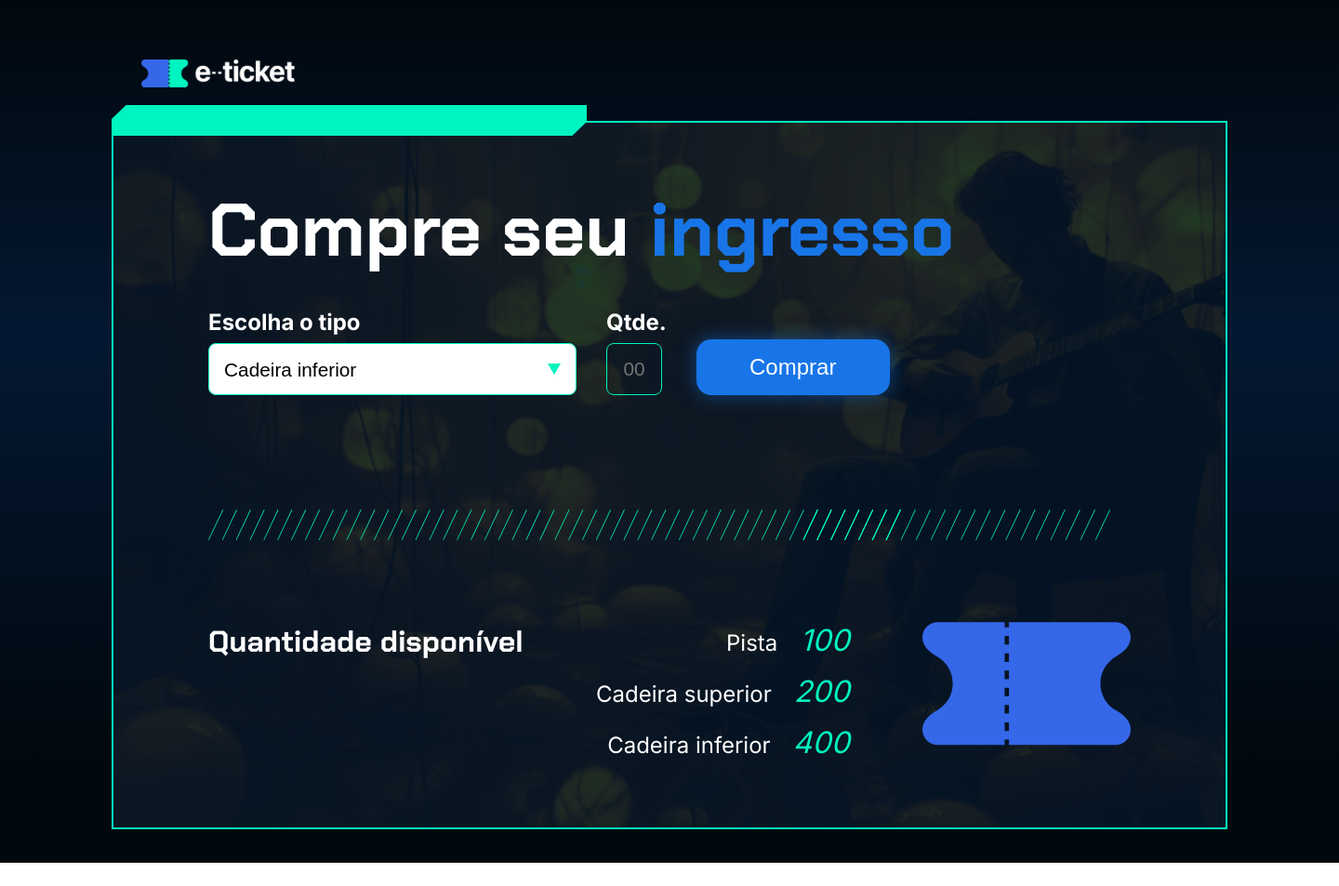
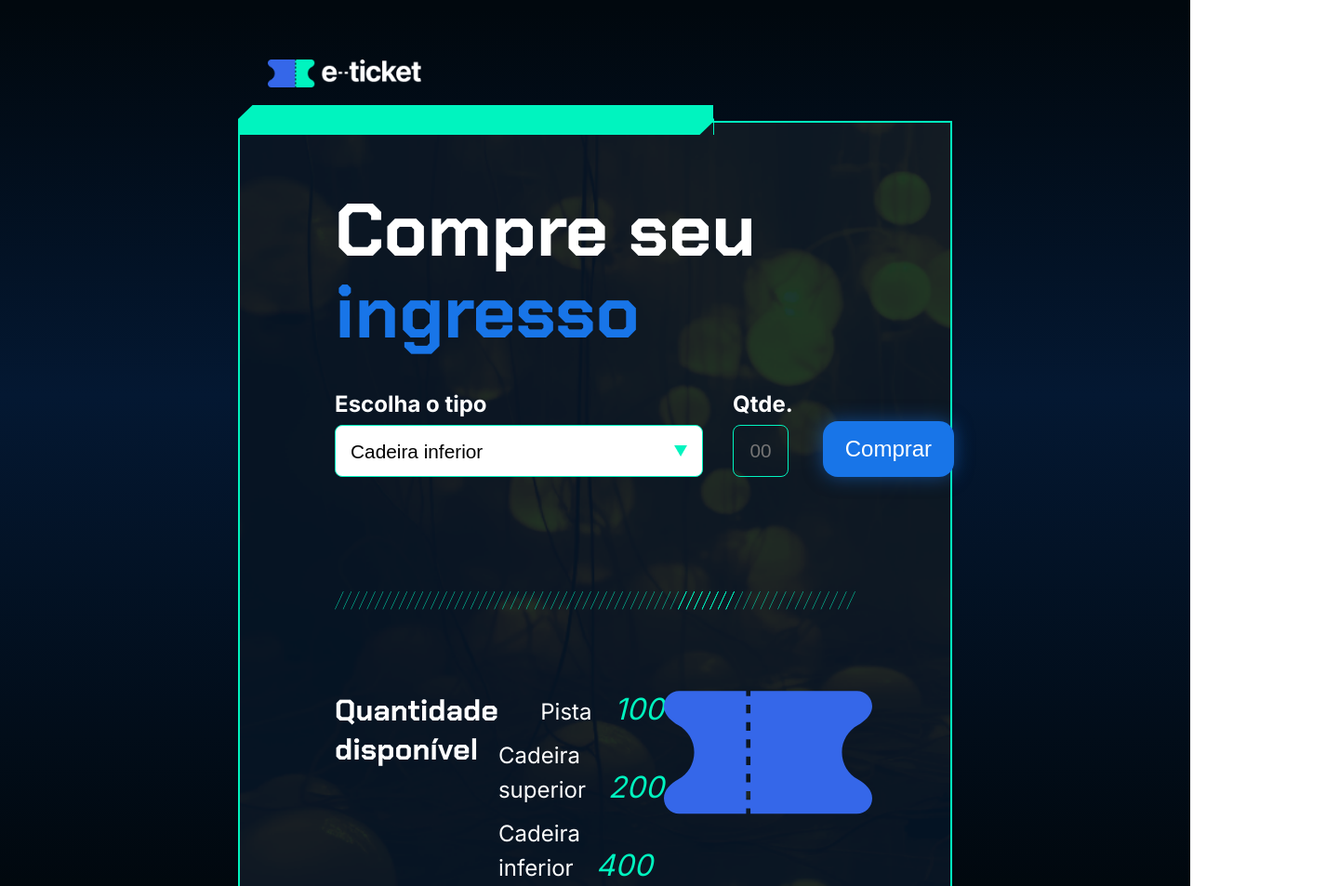
Before and after one commit to Coffee-for-Cats/caldeira-alura-js, a plain HTML site: page ingresso/index.html in a window 1280 px wide. Shown: the top 953 px of the page at 93% size, 1440 px wide, since content can reach past the window. Before the commit the page ends 928 px from the top, so only its background shows below. Drawn offline with Linux system fonts and the light colour scheme.

Commit message:
Corrigir CSS projeto ingresso

```diff
--- a/ingresso/styles/style.css
+++ b/ingresso/styles/style.css
@@ -1,13 +1,17 @@
+* {
+    box-sizing: border-box;
+}
+
 body {
-    width: 1440px;
-    height: 100vh;
+    width: 100svw;
+    overflow-x: hidden;
     background: linear-gradient(180deg, rgba(1, 8, 14, 1) 1%, rgba(4, 24, 50, 1) 39%, rgba(1, 8, 14, 1) 88%);
     margin: 5% auto;
     color: #fff;
 }
 
 header {
-    width: 1200px;
+    width: 60vw;
     margin: 2rem auto;
 }
 
@@ -17,7 +21,7 @@ header .logo {
 }
 
 main.container {
-    width: 1200px;
+    width: 60vw;
     height: auto;
     border: 2px solid #00F4BF;
     margin: 0 auto;
@@ -29,8 +33,8 @@ main.container {
 
 main.container .grafismo {
     background: url('../assets/SVG/Grafismo\ verde.svg');
-    width: 31.9375rem;
-    height: 2.0625rem;
+    width: 32rem;
+    height: 2rem;
     position: absolute;
     top: -19px;
     left: -2px;
@@ -57,6 +61,8 @@ form .input-group {
     display: flex;
     flex-direction: column;
     align-items: flex-start;
+    flex-wrap: wrap;
+    max-width: 100%;
     gap: .5rem;
 
     font-family: 'Inter', sans-serif;
@@ -105,6 +111,7 @@ form button {
 
 .hachuras {
     margin: 5.19rem 0;
+    width: 100%;
 }
 
 .container section {
```
